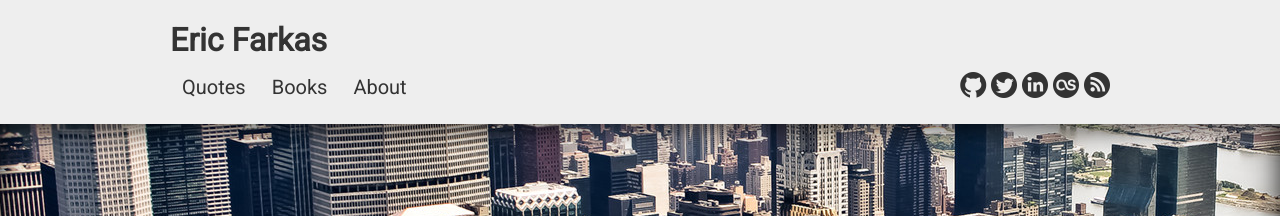
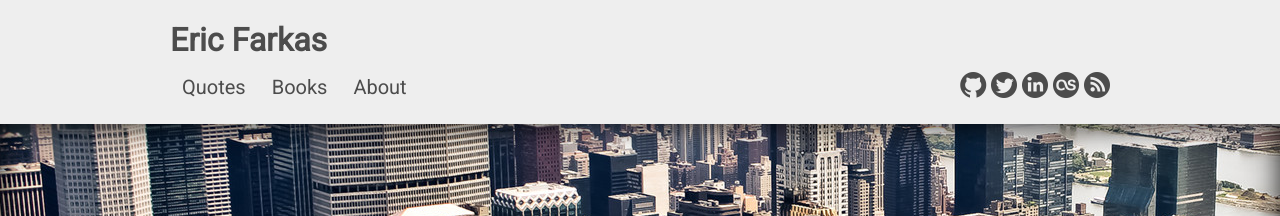
Before and after one commit to speric/speric.github.com, a Jekyll site: the page built from index.html, in a window 1280 px wide. Shown: the top 216 px of the page. Built offline with Jekyll 4.4.1, drawn with Linux system fonts in a browser that asks for light colours; some web fonts are replaced; comment, search, counter and statistics services are not loaded.

Commit message:
Change link color

```diff
--- a/assets/css/style.css
+++ b/assets/css/style.css
@@ -16,7 +16,7 @@ body {
 }
 
 .jumbotron a {
-  color: #333333;
+  color: #4C4C4C;
 }
 
 .lead a {
```
